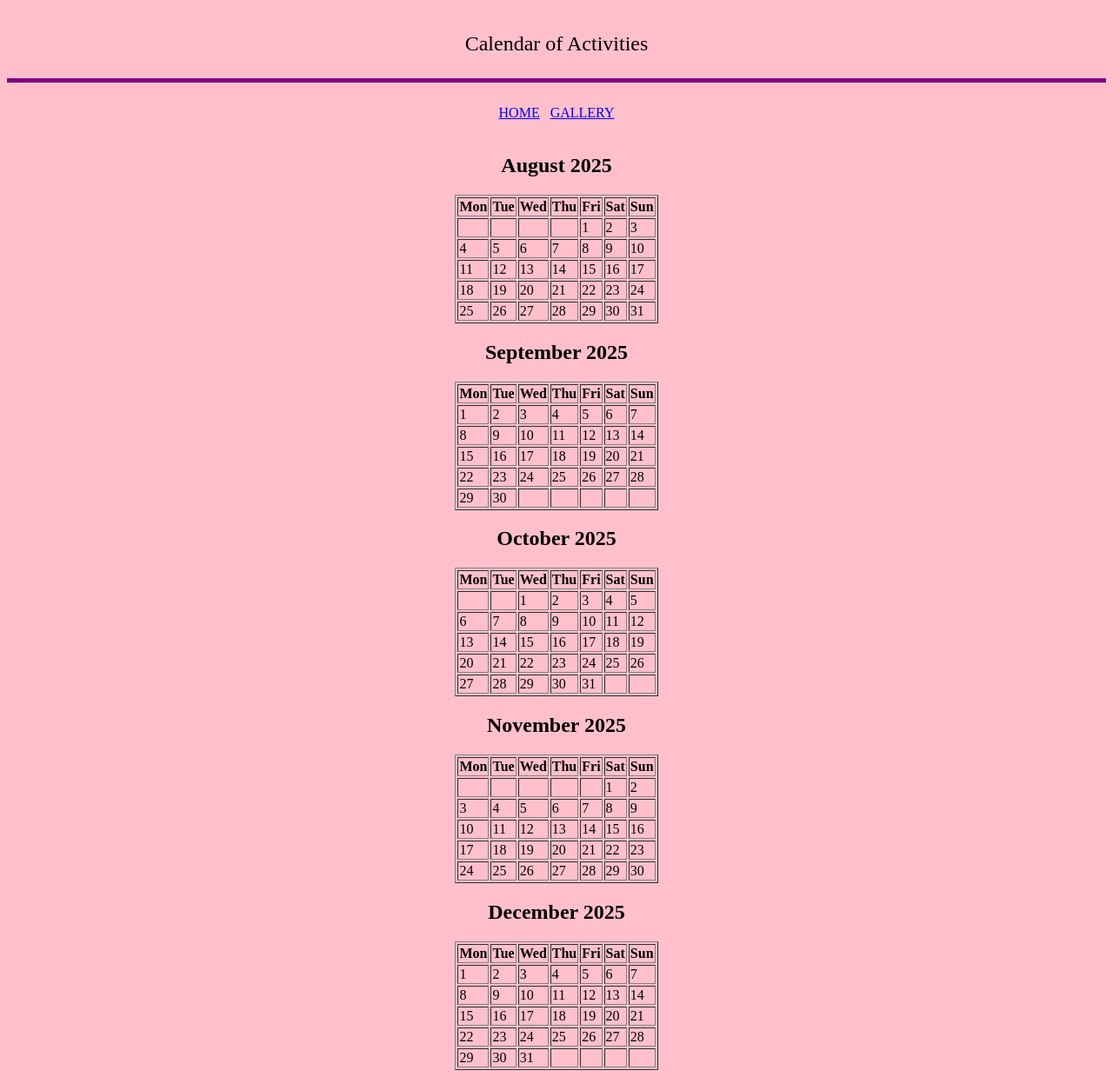
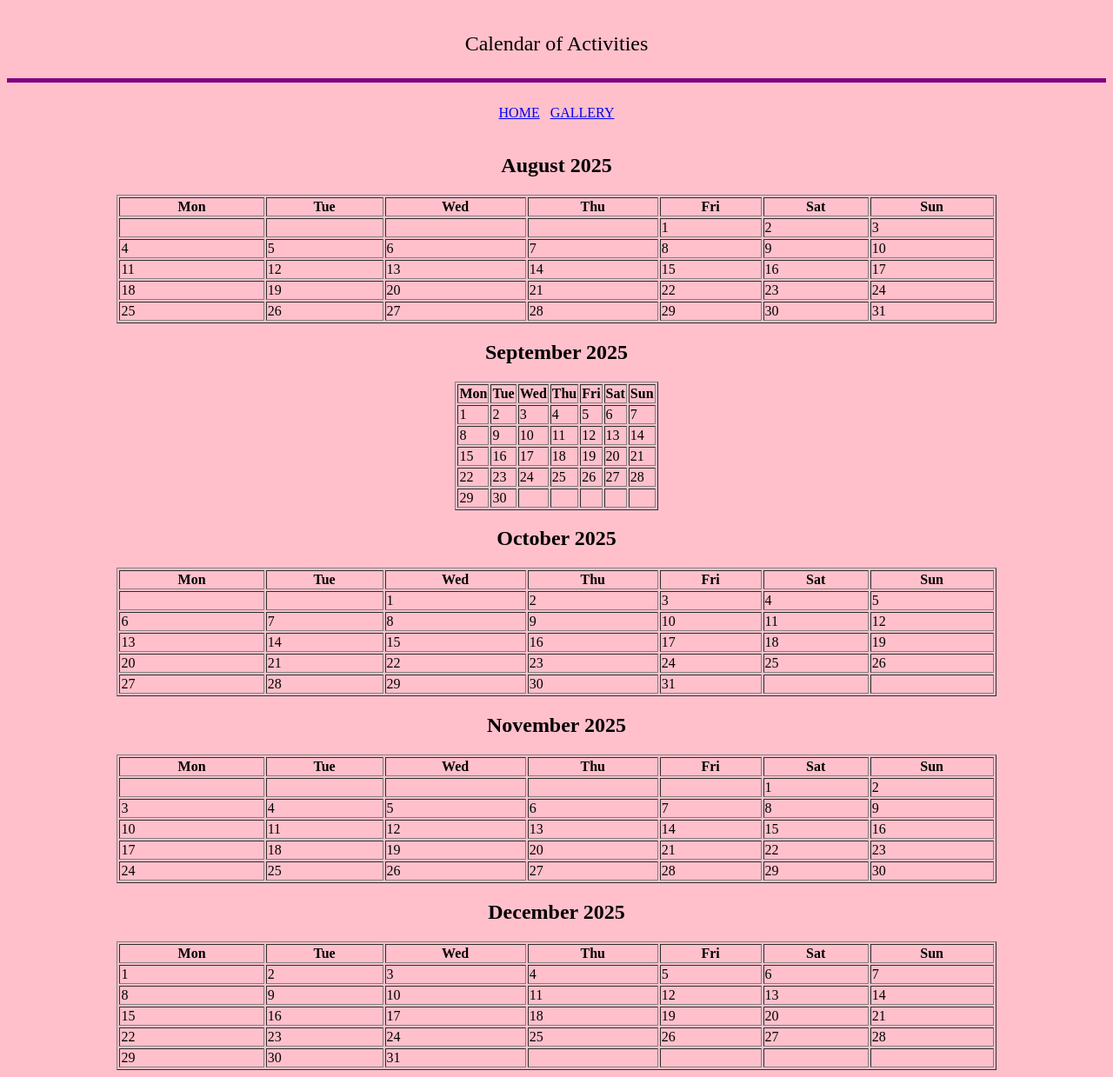
Before and after one commit to icangotheohgh/Ihopethisworks, a plain HTML site: page handson2.html in a window 1280 px wide. Shown: the part 61-1300 px from the top of the page at 87% size. Drawn offline with Linux system fonts and the light colour scheme.

Commit message:
handson2.html

```diff
--- a/handson2.html
+++ b/handson2.html
@@ -12,7 +12,7 @@
   <br>
   <center><h2>August 2025</h2></center>
 
-  <center><table border="1">
+  <center><table border="1" width="80%">
     <tr>
       <th>Mon</th>
       <th>Tue</th>
@@ -87,7 +87,7 @@
 
   <h2>September 2025</h2>
 
-  <table border="1">
+  <table border="1" widt="80%">
     <tr>
       <th>Mon</th>
       <th>Tue</th>
@@ -162,7 +162,7 @@
 
   <h2>October 2025</h2>
 
-  <table border="1">
+  <table border="1" width="80%">
     <tr>
       <th>Mon</th>
       <th>Tue</th>
@@ -237,7 +237,7 @@
 
   <h2>November 2025</h2>
 
-  <table border="1">
+  <table border="1" width="80%">
     <tr>
       <th>Mon</th>
       <th>Tue</th>
@@ -312,7 +312,7 @@
 
   <h2>December 2025</h2>
 
-  <table border="1">
+  <table border="1" width="80%">
     <tr>
       <th>Mon</th>
       <th>Tue</th>
```
